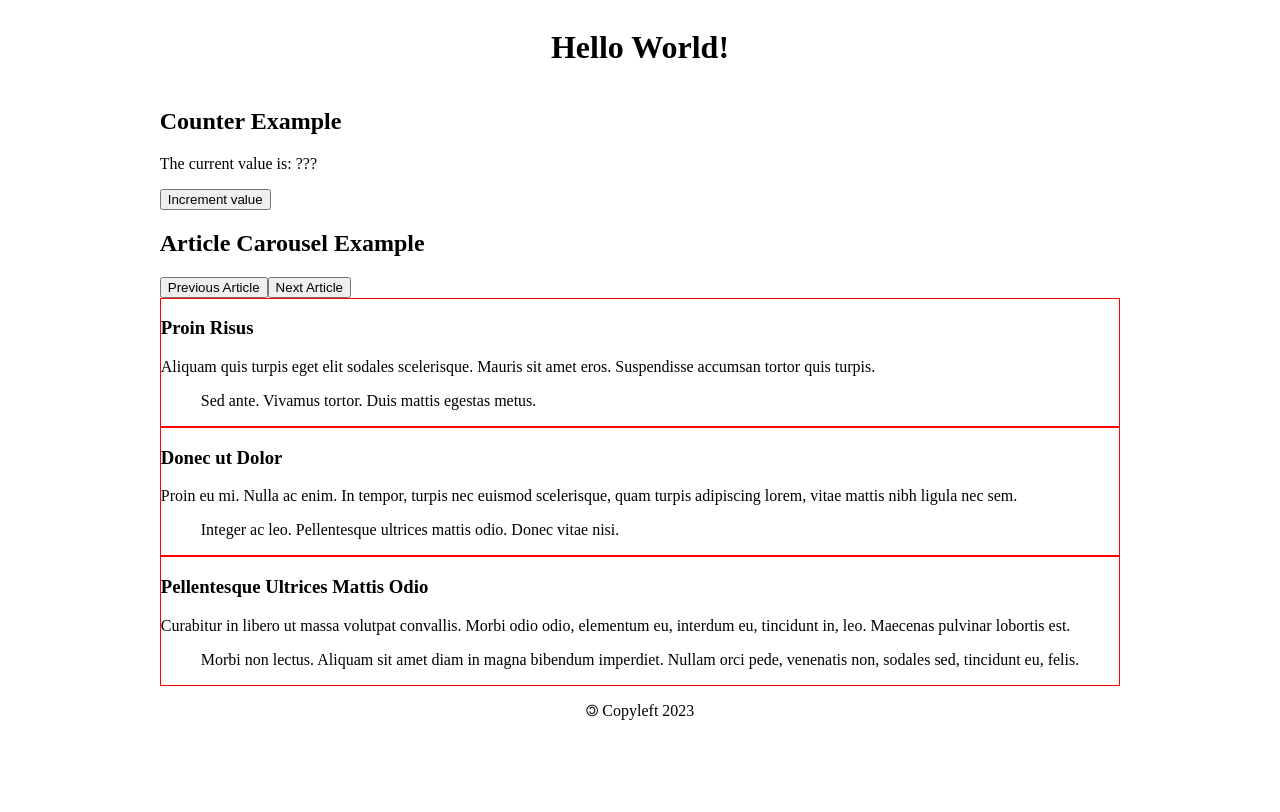
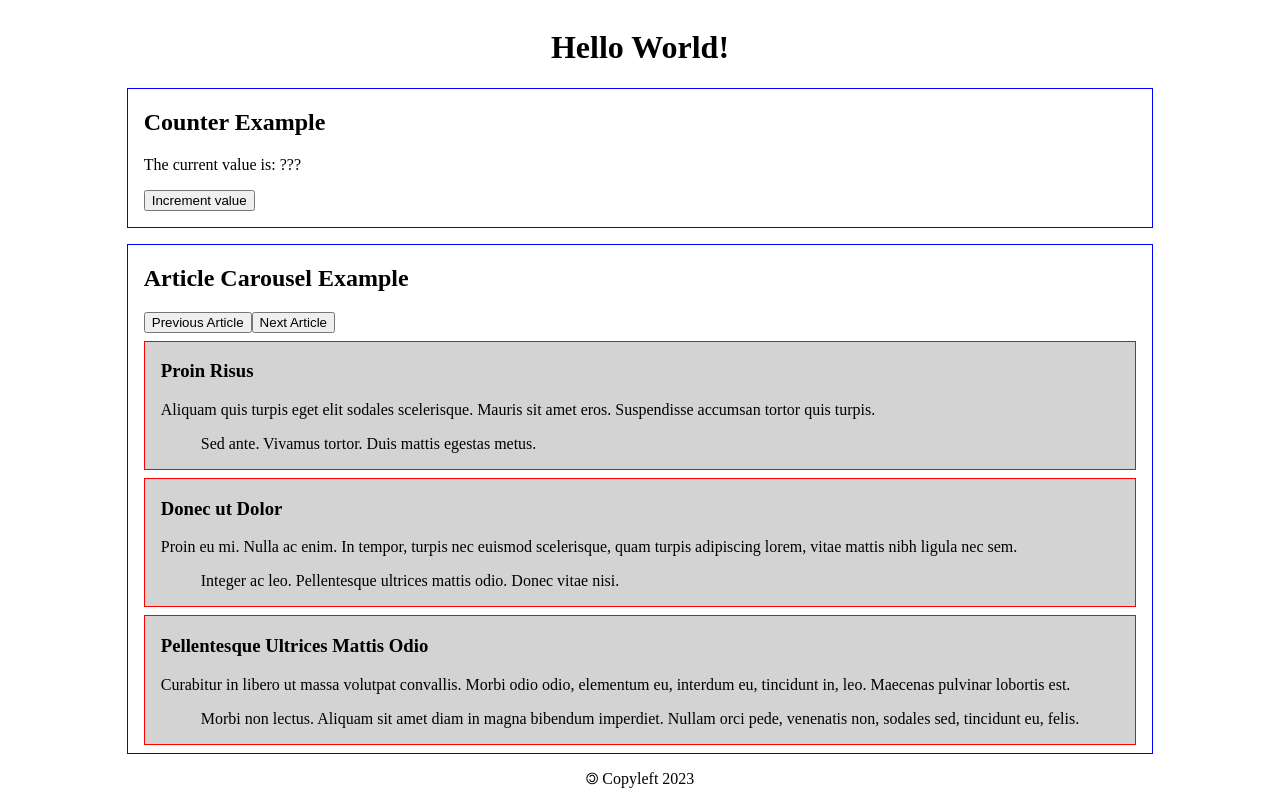
Before and after one commit to ajtran303/react_state_ts, a React (Vite) app: page / in a window 1280 px wide. Built offline with nearby package versions, Linux system fonts and the light colour scheme.

Commit message:
prettify site

```diff
--- a/src/index.css
+++ b/src/index.css
@@ -18,7 +18,6 @@ is determined by that TOTAL size minus the size of padding.
 
 *, *::before, *::after {
   box-sizing: inherit;
-  /* border: 1px solid red; */
 }
 
 #root {
@@ -26,6 +25,20 @@ is determined by that TOTAL size minus the size of padding.
   margin: auto;
 }
 
+.counter {
+  border: 1px solid blue;
+  padding: 0 1em 1em 1em;
+}
+
 article {
   border: 1px solid red;
+  background-color: lightgrey;
+  padding: 0 1em;
+  margin: .5em 0;
 }
+
+.article-carousel {
+  border: 1px solid blue;
+  padding: 0 1em;
+  margin-top: 1em;
+}
```
